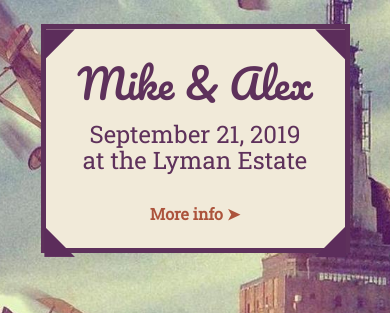
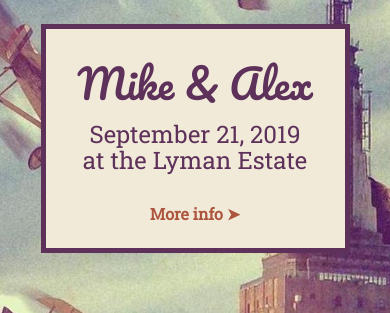
Before and after one commit to alemosie/wedding-site, a React (Create React App) app in the folder client/: page / in a window 390 px wide. Shown: the top 313 px of the page. Built offline with nearby package versions, Linux system fonts and the light colour scheme.

Commit message:
Change triangle visibility and update packages

```diff
--- a/client/package.json
+++ b/client/package.json
@@ -7,7 +7,7 @@
     "react-bootstrap": "^0.32.4",
     "react-dom": "^16.7.0",
     "react-router-dom": "^4.3.1",
-    "react-scripts": "^2.1.3",
+    "react-scripts": "^2.1.5",
     "react-slick": "^0.23.2",
     "react-transition-group": "^2.5.2"
   },
--- a/client/src/stylesheets/Home.css
+++ b/client/src/stylesheets/Home.css
@@ -67,6 +67,12 @@
   top: -30px;
 }
 
+@media only screen and (max-width: 900px) {
+  .triangle {
+    display: none;
+  }
+}
+
 @media only screen and (max-width: 660px) {
   .home-content h1 {
     font-size: 40px;
@@ -84,22 +90,6 @@
   .home-content a {
     font-size: 16px;
   }
-
-  .triangle {
-    font-size: 40px;
-  }
-  .triangle .top {
-    top: -50px;
-  }
-  .triangle .bottom {
-    top: -24px;
-  }
-  .triangle .right {
-    left: -135px;
-  }
-  .triangle .left {
-    left: 135px;
-  }
 }
 
 @media only screen and (max-width: 421px) {
@@ -108,12 +98,6 @@
   }
   .home-content h1 {
     margin: 0 0 16px;
-  }
-  .triangle .right {
-    left: -120px;
-  }
-  .triangle .left {
-    left: 120px;
   }
 }
 
@@ -125,10 +109,8 @@
   .home-content h2 {
     font-size: 21px;
   }
-  .triangle {
-    display: none;
-  }
 }
+
 @media only screen and (max-width: 342px) {
   .home-content h2 {
     font-size: 18px;
```
Also changed, not shown: 1 other file (tests, documents, lock files or other folders).
